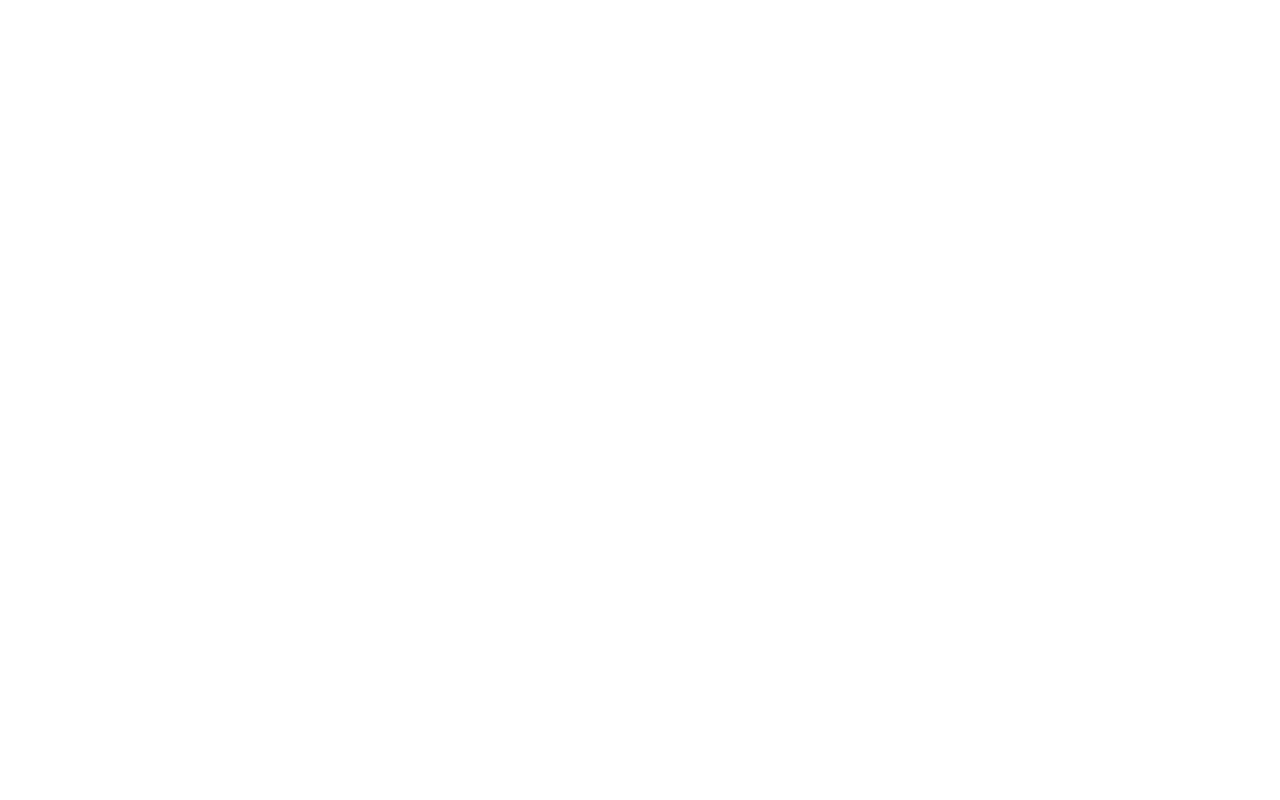
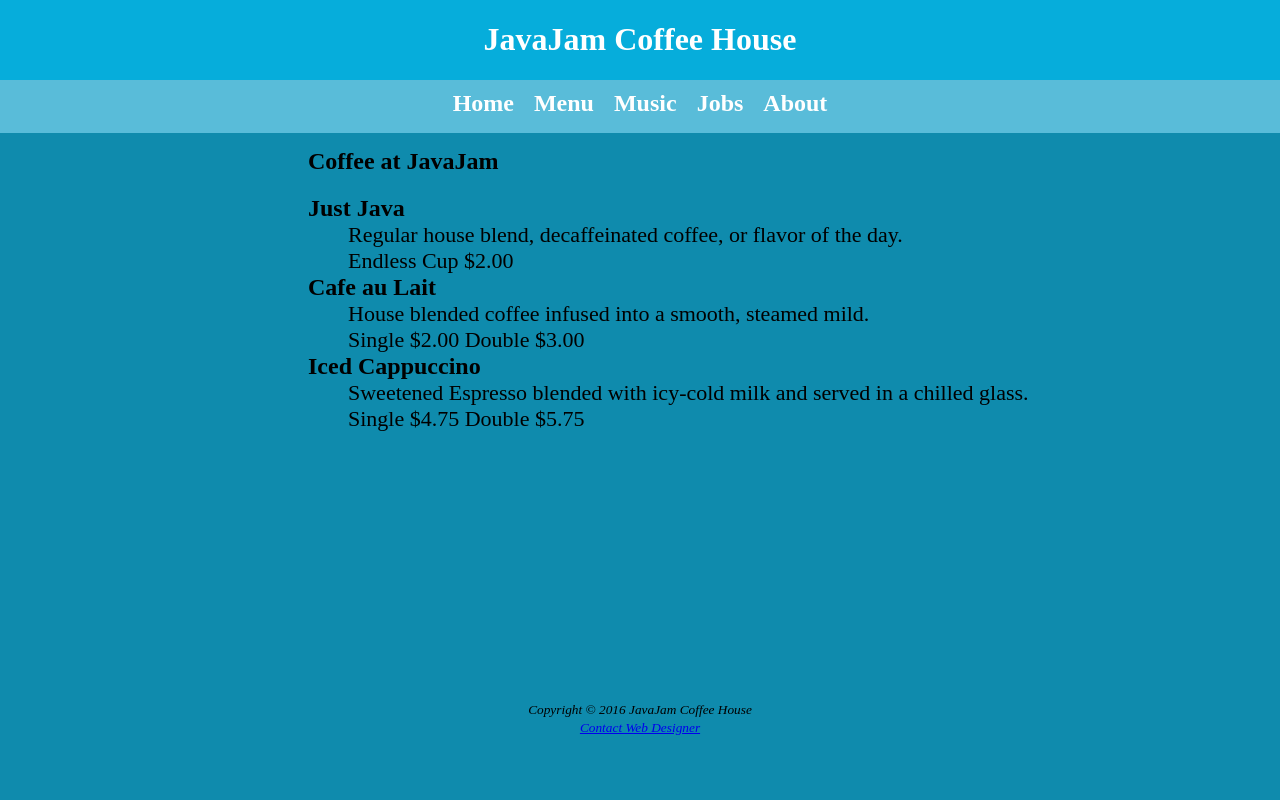
Before and after one commit to hacktavist/CSCI115_PATTERSON_ASSIGNMENT1, a plain HTML site: page menu.html in a window 1280 px wide. Drawn offline with Linux system fonts and the light colour scheme.

Commit message:
added some extra styling; created footer; boiler for other pages

```diff
--- a/about.html
+++ b/about.html
@@ -0,0 +1,46 @@
+<!doctype html>
+<html lang="en">
+
+<head>
+  <meta charset="utf-8">
+  <title>JavaJam Coffee House</title>
+  <meta name="description" content="site for javajam coffee house">
+  <meta name="author" content="hack">
+  <link rel="stylesheet" href="css/styles.css?v=1.0">
+  <!--[if lt IE 9]>
+    <script src="https://cdnjs.cloudflare.com/ajax/libs/html5shiv/3.7.3/html5shiv.js"></script>
+  <![endif]-->
+</head>
+
+<body>
+  <header>
+    <div class="site-title-header">
+      <h1>JavaJam Coffee House</h1>
+    </div>
+  </header>
+  <div class="nav-header">
+    <nav class="nav-class">
+      <a class="nav-header-links" href="index.html">Home</a>
+      <a class="nav-header-links" href="menu.html">Menu</a>
+      <a class="nav-header-links" href="music.html">Music</a>
+      <a class="nav-header-links" href="jobs.html">Jobs</a>
+      <a class="nav-header-links" href="about.html">About</a>
+    </nav>
+  </div>
+  <main>
+    <div class="content">
+      <h2>About the guy that made this turrble design</h2>
+    </div>
+  </main>
+  <footer>
+    <small>
+      <i>
+        Copyright &copy; 2016 JavaJam Coffee House <br/>
+        <a href="mailto:hack@hacktaviststudios.com">Contact Web Designer</a>
+      </i>
+    </small>
+  </footer>
+</body>
+<script src="js/scripts.js"></script>
+
+</html>
--- a/css/styles.css
+++ b/css/styles.css
@@ -34,12 +34,7 @@
   text-align: center;
 }
 
-.content {
-  padding-top: 120px;
-  padding-left: 300px;
-}
-
-a {
+.nav-header-links {
   text-decoration: none;
   margin: auto;
   padding: 10px;
@@ -49,14 +44,42 @@ a {
   vertical-align: text-top;
 }
 
+.nav-header-links:hover {
+  color: #000000;
+}
+
+.nav-header-links:visited {
+  color: #5A8D8D;
+}
+
+.content {
+  padding-top: 120px;
+  padding-left: 300px;
+}
+
 body {
   background-color: #0f8bad;
 }
 
-li {
+dt {
+  font-size: 24px;
+}
+
+li,
+dd {
   font-size: 22px;
 }
 
 p {
   font-size: 18px;
 }
+
+footer {
+  display: table;
+  width: 100%;
+  height: 100px;
+  left: 0;
+  bottom: 0;
+  text-align: center;
+  position: absolute;
+}
--- a/menu.html
+++ b/menu.html
@@ -0,0 +1,67 @@
+<!doctype html>
+<html lang="en">
+
+<head>
+  <meta charset="utf-8">
+  <title>JavaJam Coffee House</title>
+  <meta name="description" content="site for javajam coffee house">
+  <meta name="author" content="hack">
+  <link rel="stylesheet" href="css/styles.css?v=1.0">
+  <!--[if lt IE 9]>
+    <script src="https://cdnjs.cloudflare.com/ajax/libs/html5shiv/3.7.3/html5shiv.js"></script>
+  <![endif]-->
+</head>
+
+<body>
+  <header>
+    <div class="site-title-header">
+      <h1>JavaJam Coffee House</h1>
+    </div>
+  </header>
+  <div class="nav-header">
+    <nav class="nav-class">
+      <a class="nav-header-links" href="index.html">Home</a>
+      <a class="nav-header-links" href="menu.html">Menu</a>
+      <a class="nav-header-links" href="music.html">Music</a>
+      <a class="nav-header-links" href="jobs.html">Jobs</a>
+      <a class="nav-header-links" href="about.html">About</a>
+    </nav>
+  </div>
+  <main>
+    <div class="content">
+      <h2>Coffee at JavaJam</h2>
+      <dt>
+        <strong>Just Java</strong>
+        <dd>
+          Regular house blend, decaffeinated coffee, or flavor of the day.
+          <br/> Endless Cup $2.00
+        </dd>
+      </dt>
+      <dt>
+        <strong>Cafe au Lait</strong>
+        <dd>
+          House blended coffee infused into a smooth, steamed mild.
+          <br/> Single $2.00 Double $3.00
+        </dd>
+      </dt>
+      <dt>
+        <strong>Iced Cappuccino</strong>
+        <dd>
+          Sweetened Espresso blended with icy-cold milk and served in a chilled glass.
+          <br/> Single $4.75 Double $5.75
+        </dd>
+      </dt>
+    </div>
+  </main>
+  <footer>
+    <small>
+      <i>
+        Copyright &copy; 2016 JavaJam Coffee House <br/>
+        <a href="mailto:hack@hacktaviststudios.com">Contact Web Designer</a>
+      </i>
+    </small>
+  </footer>
+</body>
+<script src="js/scripts.js"></script>
+
+</html>
```
Also changed, not shown: index.html (+13 -5 lines), jobs.html (+46 -0 lines), music.html (+46 -0 lines).
